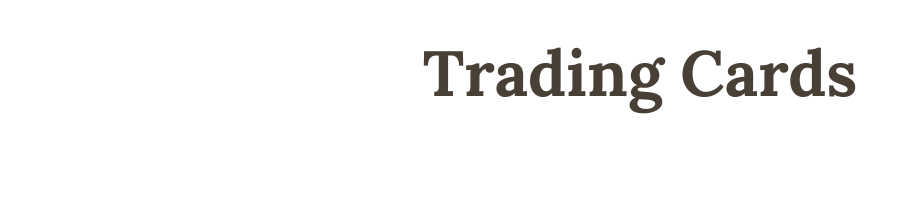
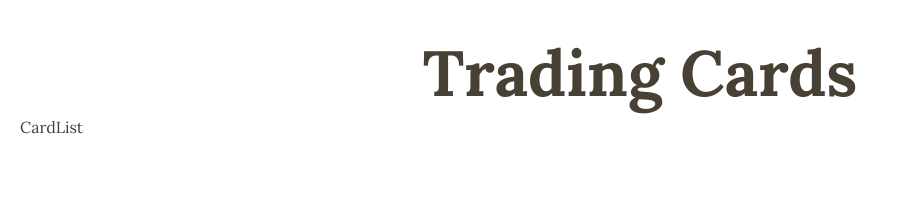
Before and after one commit to grotlue/trading-cards, a React (Create React App) app: page / in a window 1280 px wide. Shown: the top 205 px of the page, without its empty margins (0-899 px from the left). Built offline with nearby package versions, Linux system fonts and the light colour scheme.

Commit message:
Add components folder and CardList component

```diff
--- a/src/App.tsx
+++ b/src/App.tsx
@@ -1,7 +1,8 @@
 import React from "react";
 import { Reset } from "styled-reset";
 
-import { GlobalStyle, Header, Layout } from "./Layout";
+import { GlobalStyle, Header, Layout } from "./components/Layout";
+import CardList from "./components/CardList";
 
 function App() {
   return (
@@ -10,6 +11,7 @@ function App() {
       <GlobalStyle />
       <Layout>
         <Header>Trading Cards</Header>
+        <CardList />
       </Layout>
     </React.Fragment>
   );
--- /dev/null
+++ b/src/components/CardList/CardList.tsx
@@ -0,0 +1,5 @@
+import React from "react";
+
+const CardList = () => <div>CardList</div>;
+
+export default CardList;
--- /dev/null
+++ b/src/components/CardList/index.tsx
@@ -0,0 +1 @@
+export { default } from "./CardList";
--- /dev/null
+++ b/src/components/Layout/index.tsx
@@ -0,0 +1 @@
+export { GlobalStyle, Layout, Header } from "./Layout";
```
Also changed, not shown: src/components/Layout/Layout.tsx (renamed from src/Layout.tsx).
